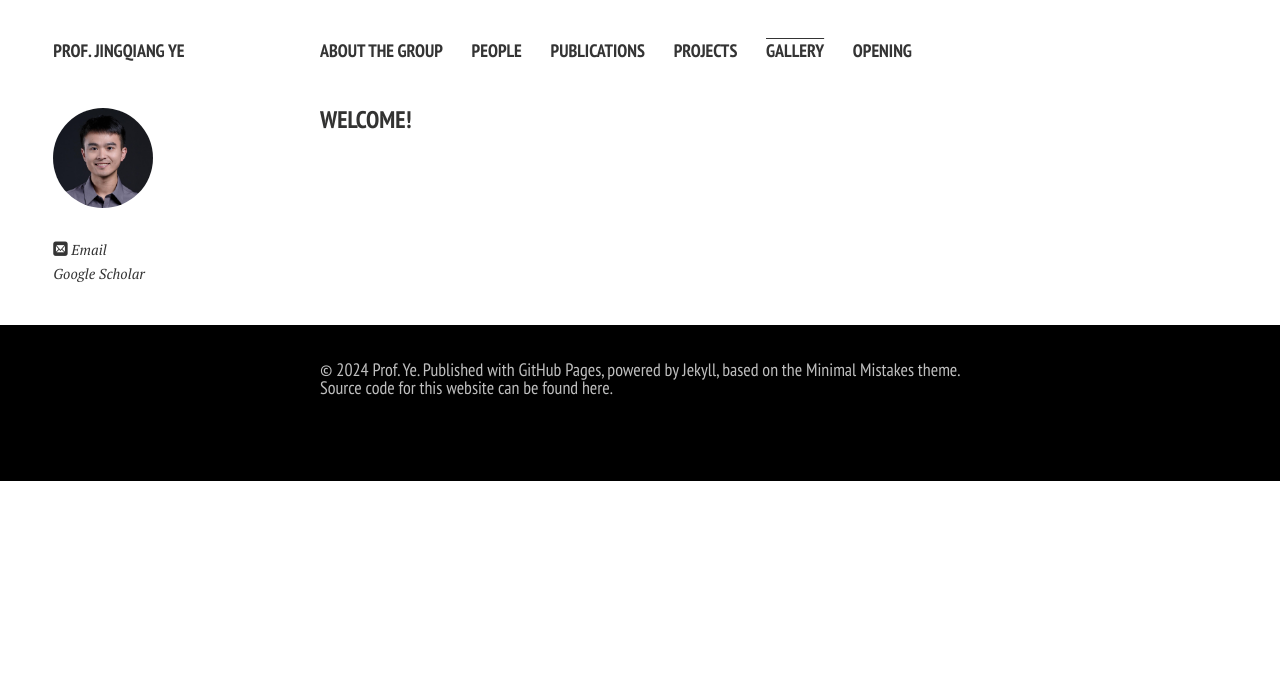
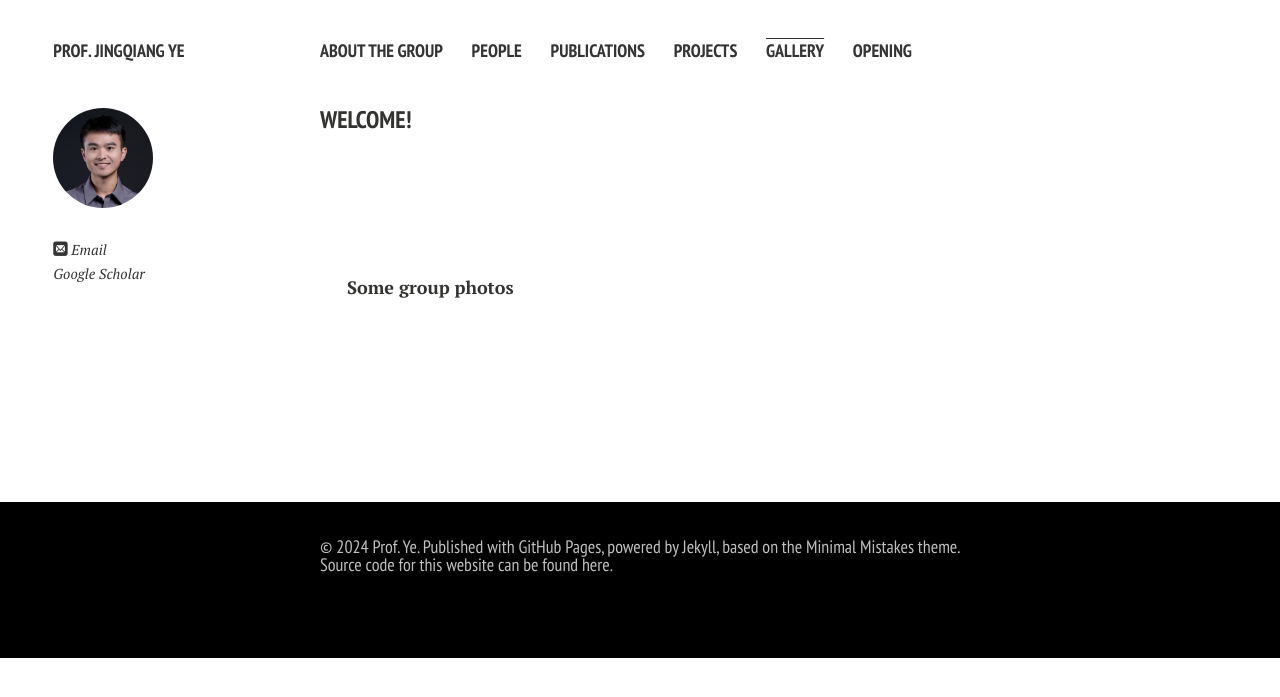
Before and after one commit to terteruu/terteruu.github.io, a Jekyll site: the page built from gallery.md, in a window 1280 px wide. Shown: the top 697 px of the page. Built offline with Jekyll 4.4.1, drawn with Linux system fonts in a browser that asks for light colours; nearby versions of some CDN libraries; comment, search, counter and statistics services are not loaded; a style sheet for code colours, icons or effects is not loaded.

Commit message:
Update gallery.md

```diff
--- a/gallery.md
+++ b/gallery.md
@@ -5,3 +5,15 @@ title: Gallery
 ---
 
 ### WELCOME!
+
+<br>
+<br>
+<br>
+<br>
+
+**Some group photos**
+
+<br>
+<br>
+<br>
+<br>
```
